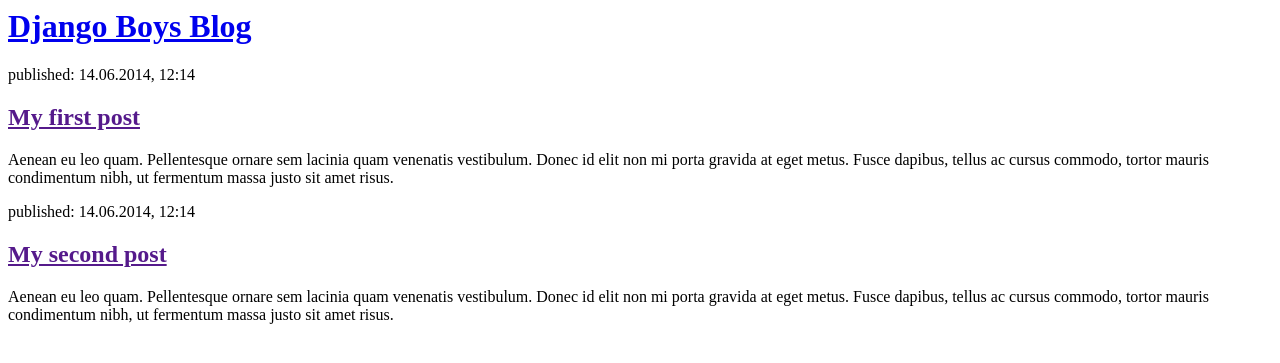
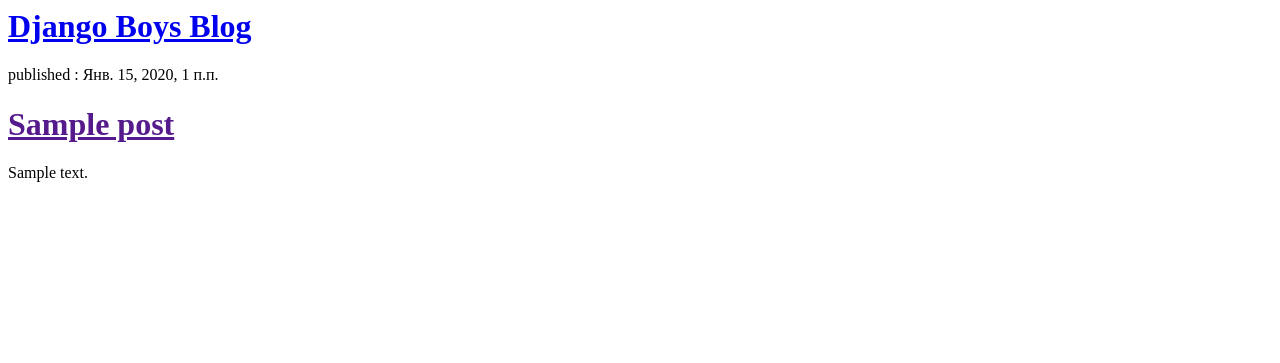
Before and after one commit to CardinalWhale/my-first-blog, a Django app: template blog/templates/blog/post_list.html in a window 1280 px wide. Shown: the top 363 px of the page. Run offline with Django 3.2, Linux system fonts and the light colour scheme; the template is opened without the code that fills it: values that come from a table or form of the project are taken from there, others are empty; tables that the repository leaves empty hold one stand-in row (values such as "Sample post").

Commit message:
Modified templates to display posts from database.

```diff
--- a/blog/models.py
+++ b/blog/models.py
@@ -1,5 +1,6 @@
 from django.db import models
 from django.utils import timezone
+
 class Post(models.Model):
     author = models.ForeignKey('auth.User', on_delete=models.DO_NOTHING)
     title = models.CharField(max_length=200)
--- a/blog/templates/blog/post_list.html
+++ b/blog/templates/blog/post_list.html
@@ -7,16 +7,12 @@
           <h1><a href="/">Django Boys Blog</a></h1>
         </div>
 
-        <div>
-            <p>published: 14.06.2014, 12:14</p>
-            <h2><a href="">My first post</a></h2>
-            <p>Aenean eu leo quam. Pellentesque ornare sem lacinia quam venenatis vestibulum. Donec id elit non mi porta gravida at eget metus. Fusce dapibus, tellus ac cursus commodo, tortor mauris condimentum nibh, ut fermentum massa justo sit amet risus.</p>
-        </div>
-
-        <div>
-            <p>published: 14.06.2014, 12:14</p>
-            <h2><a href="">My second post</a></h2>
-            <p>Aenean eu leo quam. Pellentesque ornare sem lacinia quam venenatis vestibulum. Donec id elit non mi porta gravida at eget metus. Fusce dapibus, tellus ac cursus commodo, tortor mauris condimentum nibh, ut fermentum massa justo sit amet risus.</p>
-        </div>
+        {% for post in posts %}
+            <div>
+                <p>published : {{ post.published_date }}</p>
+                <h1><a href="">{{ post.title }}</a></h1>
+                <p>{{ post.text|linebreaksbr }}</p>
+            </div>
+        {% endfor %}
     </body>
 </html>
```
Also changed, not shown: blog/views.py (+4 -3 lines).
